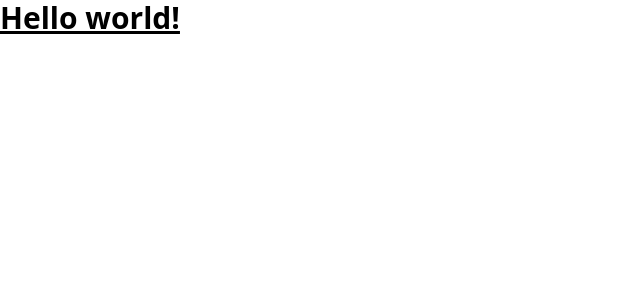
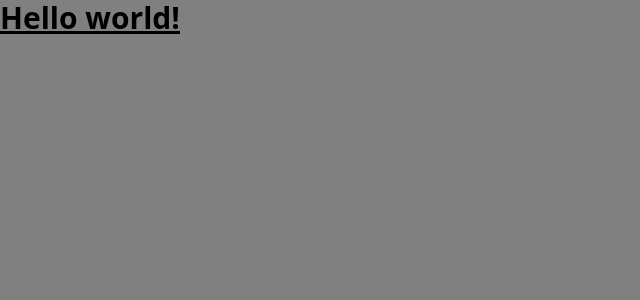
Before and after one commit to adetoye-dev/chat-illustration-app, a React (Vite) app: page / in a window 1280 px wide. Shown: the top 300 px of the page, without its empty margins (0-640 px from the left). Built offline with nearby package versions, Linux system fonts and the light colour scheme.

Commit message:
set css resets

```diff
--- a/src/App.css
+++ b/src/App.css
@@ -0,0 +1,11 @@
+*,
+*::before,
+*::after {
+  margin: 0;
+  padding: 0;
+  box-sizing: border-box;
+}
+
+body {
+  background-color: grey;
+}
```
